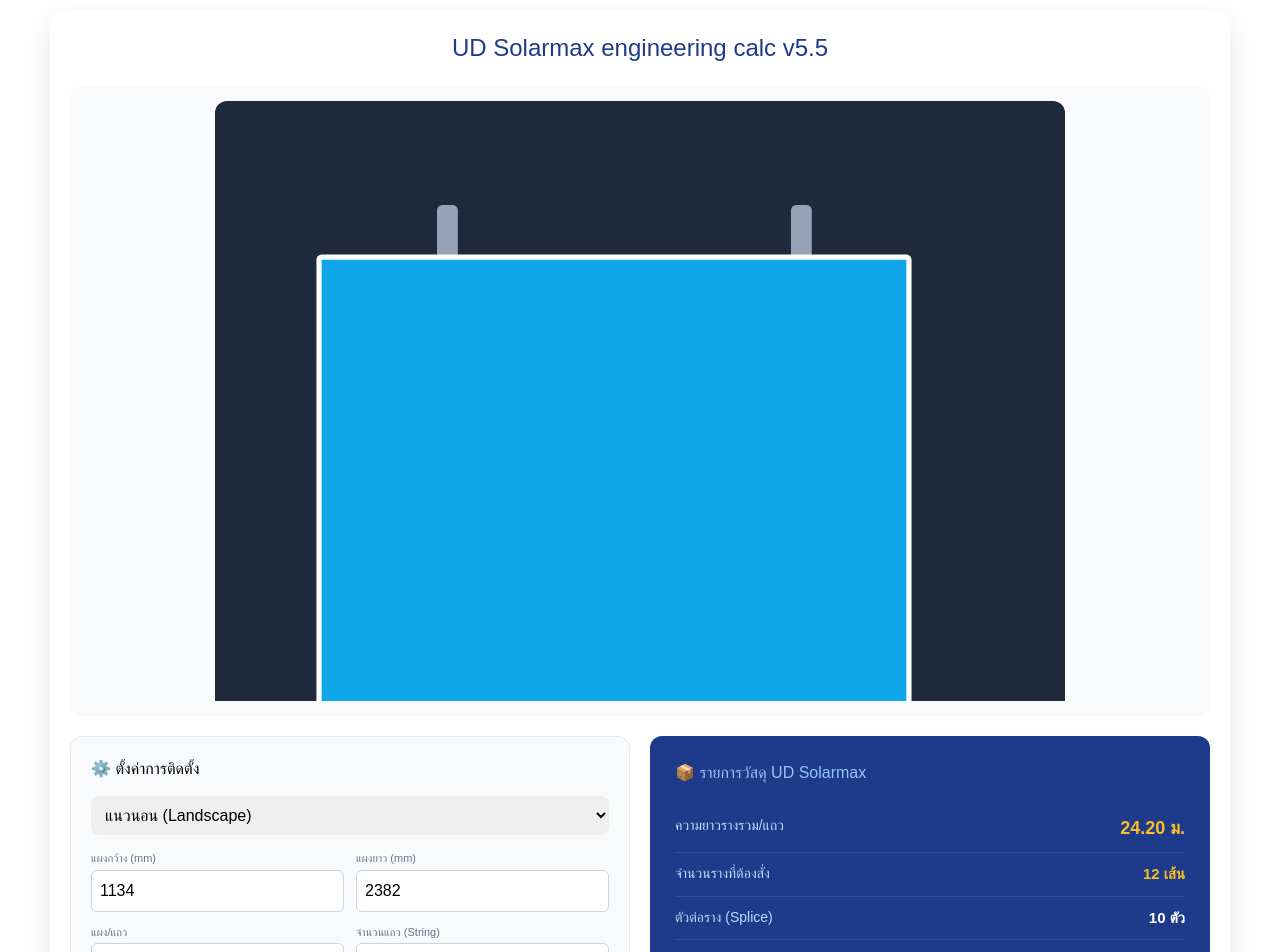
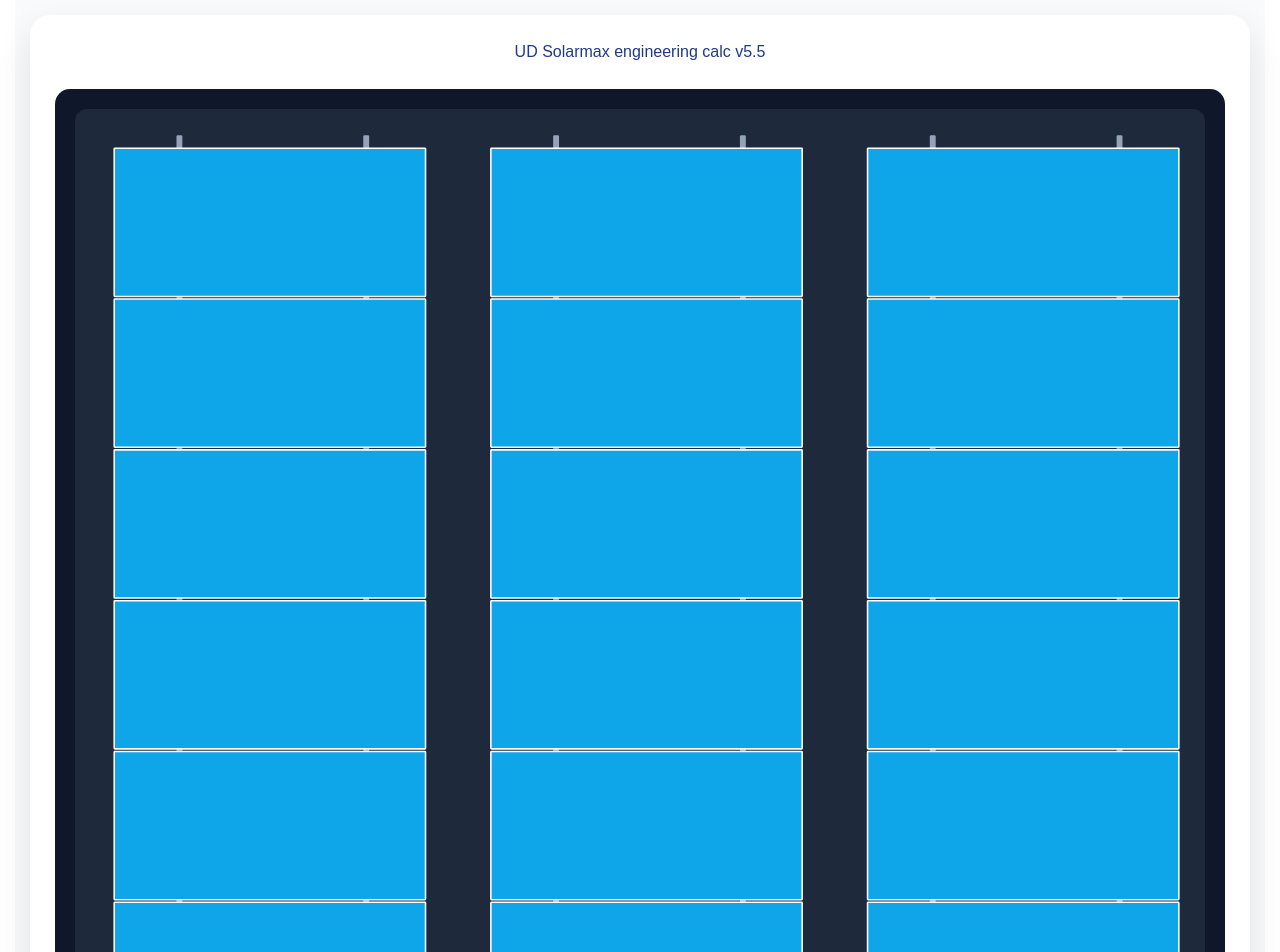
Before and after one commit to udsolarmax/udsolarmax_pv_calulation, a React (Create React App) app: page / in a window 1280 px wide. Shown: the top 952 px of the page. Built offline with nearby package versions, Linux system fonts and the light colour scheme.

Commit message:
Update App.js

```diff
--- a/src/App.js
+++ b/src/App.js
@@ -5,7 +5,7 @@
   const [panelLength, setPanelLength] = useState(2382);
   const [panelOrientation, setPanelOrientation] = useState('horizontal');
   const [panelCountPerString, setPanelCountPerString] = useState(10);
-  const [stringCount, setStringCount] = useState(1);
+  const [stringCount, setStringCount] = useState(3);
   const [lFeetSpace, setLFeetSpace] = useState(1200);
   const [railLength, setRailLength] = useState(4200);
   const [midClampSpace, setMidClampSpace] = useState(20);
@@ -21,7 +21,7 @@
     panelTotalDim: 0
   });
 
-  // Logic การคำนวณขนาดตามการวางจริง
+  // กำหนดขนาดตามจริง (แนวนอน: กว้าง = panelLength, สูง = panelWidth)
   const currentW = panelOrientation === 'vertical' ? panelWidth : panelLength;
   const currentL = panelOrientation === 'vertical' ? panelLength : panelWidth;
 
@@ -51,18 +51,18 @@
     const railLenMM = panelsDimMM + (2 * overhang);
 
     if (panelOrientation === 'vertical') {
-      // --- แนวตั้ง (Portrait) เรียงต่อลงด้านล่าง ---
+      // --- แบบแนวตั้ง (Portrait) ---
       const totalW = railLenMM + 400;
-      const totalH = (currentL * stringCount) + (stringCount * 400);
+      const totalH = (currentL * stringCount) + (stringCount * 500);
 
       return (
         <svg viewBox={`-200 -200 ${totalW} ${totalH}`} style={{ width: '100%', height: 'auto', background: '#1e293b', borderRadius: '12px' }}>
           {Array.from({ length: stringCount }).map((_, sIdx) => {
-            const yOff = sIdx * (currentL + 300);
+            const yOff = sIdx * (currentL + 400);
             return (
               <g key={sIdx}>
-                <rect x="0" y={yOff + currentL * 0.2} width={railLenMM} height="40" fill="#94a3b8" rx="10" />
-                <rect x="0" y={yOff + currentL * 0.8} width={railLenMM} height="40" fill="#94a3b8" rx="10" />
+                <rect x="0" y={yOff + currentL * 0.25} width={railLenMM} height="35" fill="#94a3b8" rx="5" />
+                <rect x="0" y={yOff + currentL * 0.75} width={railLenMM} height="35" fill="#94a3b8" rx="5" />
                 {Array.from({ length: panelCountPerString }).map((_, pIdx) => (
                   <rect key={pIdx} x={overhang + (pIdx * (currentW + midClampSpace))} y={yOff} width={currentW} height={currentL} fill="#334155" stroke="#475569" strokeWidth="10" rx="5" />
                 ))}
@@ -72,31 +72,32 @@
         </svg>
       );
     } else {
-      // --- แนวนอน (Landscape) แก้ไขใหม่: เรียงแผงตามแนวยาว และ String เรียงไปทางขวา ---
-      const stringGap = 500; // ระยะห่างระหว่างแถวไปทางขวา
-      const totalW = (currentL * stringCount) + (stringCount * stringGap);
-      const totalH = railLenMM + 400;
+      // --- แบบแนวนอน (Landscape) แก้ไขตามรูปตัวอย่าง: 3 สตริงขนานกันซ้ายไปขวา ---
+      const stringWidth = currentW + 500; // ระยะห่างต่อ 1 สตริง
+      const totalW = stringWidth * stringCount;
+      const totalH = railLenMM + 500;
 
       return (
-        <svg viewBox={`-200 -200 ${totalW} ${totalH}`} style={{ width: '100%', height: 'auto', background: '#1e293b', borderRadius: '12px' }}>
+        <svg viewBox={`-300 -200 ${totalW} ${totalH}`} style={{ width: '100%', height: 'auto', background: '#1e293b', borderRadius: '12px' }}>
           {Array.from({ length: stringCount }).map((_, sIdx) => {
-            const xOff = sIdx * (currentL + stringGap);
+            const xOff = sIdx * stringWidth;
             return (
               <g key={sIdx}>
-                {/* รางแนวดิ่ง 2 เส้นสำหรับยึดแผงแนวนอน */}
-                <rect x={xOff + currentL * 0.2} y="0" width="40" height={railLenMM} fill="#94a3b8" rx="10" />
-                <rect x={xOff + currentL * 0.8} y="0" width="40" height={railLenMM} fill="#94a3b8" rx="10" />
+                {/* รางแนวดิ่ง 2 เส้นสำหรับยึดแผงแนวนอน (ขนานกันไปทางขวา) */}
+                <rect x={xOff + currentW * 0.2} y="0" width="45" height={railLenMM} fill="#94a3b8" rx="10" />
+                <rect x={xOff + currentW * 0.8} y="0" width="45" height={railLenMM} fill="#94a3b8" rx="10" />
 
+                {/* วาดแผงแนวนอนเรียงจากบนลงล่างตามแนวราง */}
                 {Array.from({ length: panelCountPerString }).map((_, pIdx) => (
                   <rect
                     key={pIdx}
                     x={xOff}
-                    y={overhang + (pIdx * (currentW + midClampSpace))}
-                    width={currentL}
-                    height={currentW}
+                    y={overhang + (pIdx * (currentL + midClampSpace))}
+                    width={currentW}
+                    height={currentL}
                     fill="#0ea5e9"
                     stroke="#fff"
-                    strokeWidth="10"
+                    strokeWidth="12"
                     rx="5"
                   />
                 ))}
@@ -109,48 +110,50 @@
   };
 
   return (
-    <div style={{ padding: "10px", maxWidth: "1200px", margin: "0 auto", fontFamily: "sans-serif" }}>
-      <div style={{ backgroundColor: "white", borderRadius: "16px", boxShadow: "0 10px 25px rgba(0,0,0,0.1)", padding: "20px" }}>
-        <h1 style={{ color: "#1e3a8a", textAlign: "center", marginBottom: "20px", fontSize: "24px" }}>UD Solarmax engineering calc v5.5</h1>
+    <div style={{ padding: "15px", maxWidth: "1250px", margin: "0 auto", fontFamily: "sans-serif", backgroundColor: "#f8fafc" }}>
+      <div style={{ backgroundColor: "white", borderRadius: "20px", boxShadow: "0 15px 35px rgba(0,0,0,0.1)", padding: "25px" }}>
+        <h2 style={{ color: "#1e3a8a", textAlign: "center", marginBottom: "25px" }}>UD Solarmax engineering calc v5.5</h2>
 
-        <div style={{ marginBottom: "20px", display: 'flex', justifyContent: 'center', background: '#f8fafc', padding: '15px', borderRadius: '12px' }}>
-          <div style={{ width: '100%', maxWidth: '850px', maxHeight: '600px', overflow: 'auto' }}>
-            {renderVisualizer()}
+        <div style={{ marginBottom: "25px", background: '#0f172a', padding: '20px', borderRadius: '15px' }}>
+          <div style={{ width: '100%', overflowX: 'auto' }}>
+             {renderVisualizer()}
           </div>
         </div>
 
-        <div style={{ display: "grid", gridTemplateColumns: "repeat(auto-fit, minmax(320px, 1fr))", gap: "20px" }}>
-          <div style={{ background: "#f8fafc", padding: "20px", borderRadius: "12px", border: "1px solid #e2e8f0" }}>
-            <h3 style={{ marginBottom: "15px" }}>⚙️ ตั้งค่าการติดตั้ง</h3>
-            <select value={panelOrientation} onChange={(e) => setPanelOrientation(e.target.value)} style={{ width: "100%", padding: "10px", marginBottom: "15px", borderRadius: "8px" }}>
+        <div style={{ display: "grid", gridTemplateColumns: "repeat(auto-fit, minmax(350px, 1fr))", gap: "25px" }}>
+          {/* ส่วนตั้งค่า */}
+          <div style={{ background: "#ffffff", padding: "25px", borderRadius: "15px", border: "1px solid #e2e8f0" }}>
+            <h3 style={{ marginBottom: "20px", fontSize: "18px", color: "#334155" }}>⚙️ ตั้งค่าการติดตั้ง</h3>
+            <select value={panelOrientation} onChange={(e) => setPanelOrientation(e.target.value)} style={{ width: "100%", padding: "12px", marginBottom: "20px", borderRadius: "10px", border: "1px solid #cbd5e1", fontSize: "16px" }}>
               <option value="horizontal">แนวนอน (Landscape)</option>
               <option value="vertical">แนวตั้ง (Portrait)</option>
             </select>
-            <div style={{ display: "grid", gridTemplateColumns: "1fr 1fr", gap: "12px" }}>
+            <div style={{ display: "grid", gridTemplateColumns: "1fr 1fr", gap: "15px" }}>
               <InputBlock label="แผงกว้าง (mm)" value={panelWidth} onChange={setPanelWidth} />
               <InputBlock label="แผงยาว (mm)" value={panelLength} onChange={setPanelLength} />
-              <InputBlock label="แผง/แถว" value={panelCountPerString} onChange={setPanelCountPerString} />
-              <InputBlock label="จำนวนแถว (String)" value={stringCount} onChange={setStringCount} />
-              <InputBlock label="ระยะเหลือปลายราง (mm)" value={overhang} onChange={setOverhang} />
-              <InputBlock label="Mid Clamp (mm)" value={midClampSpace} onChange={setMidClampSpace} />
+              <InputBlock label="แผง/สตริง" value={panelCountPerString} onChange={setPanelCountPerString} />
+              <InputBlock label="จำนวนสตริง" value={stringCount} onChange={setStringCount} />
+              <InputBlock label="ระยะหัว-ท้ายราง (mm)" value={overhang} onChange={setOverhang} />
+              <InputBlock label="ระยะห่างแผง (mm)" value={midClampSpace} onChange={setMidClampSpace} />
               <InputBlock label="ระยะ L-Feet (mm)" value={lFeetSpace} onChange={setLFeetSpace} />
               <InputBlock label="รางมาตรฐาน (mm)" value={railLength} onChange={setRailLength} />
             </div>
           </div>
 
-          <div style={{ background: "#1e3a8a", color: "white", padding: "25px", borderRadius: "12px" }}>
-            <h3 style={{ color: "#93c5fd", marginBottom: "20px" }}>📦 รายการวัสดุ UD Solarmax</h3>
-            <ResultRow label="ความยาวรางรวม/แถว" value={`${results.totalRailLength} ม.`} highlight />
+          {/* ส่วนผลลัพธ์ */}
+          <div style={{ background: "#1e3a8a", color: "white", padding: "30px", borderRadius: "15px" }}>
+            <h3 style={{ color: "#93c5fd", marginBottom: "25px", fontSize: "18px" }}>📦 รายการวัสดุ UD Solarmax</h3>
+            <ResultRow label="ความยาวราง/แถว" value={`${results.totalRailLength} ม.`} highlight />
             <ResultRow label="จำนวนรางที่ต้องสั่ง" value={`${results.totalRailsNeeded} เส้น`} highlightColor="#fbbf24" />
             <ResultRow label="ตัวต่อราง (Splice)" value={`${results.splices} ตัว`} />
             <ResultRow label="L-Feet" value={`${results.lFeetCount} ตัว`} />
             <ResultRow label="Middle Clamp" value={`${results.midClamps} ตัว`} />
             <ResultRow label="End Clamp" value={`${results.endClamps} ตัว`} />
             <button onClick={() => {
-              const text = `☀️ UD Solarmax: รวม ${stringCount} แถว, ราง ${results.totalRailLength}ม. (${results.totalRailsNeeded}เส้น), L-Feet ${results.lFeetCount}ตัว`;
+              const text = `☀️ UD Solarmax: รวม ${stringCount} สตริง, ใช้ราง ${results.totalRailsNeeded} เส้น, L-Feet ${results.lFeetCount} ตัว`;
               navigator.clipboard.writeText(text);
-              alert("คัดลอกสรุปแล้ว!");
-            }} style={{ width: "100%", marginTop: "20px", padding: "15px", background: "#10b981", color: "white", border: "none", borderRadius: "8px", fontWeight: "bold", cursor: "pointer" }}>📋 คัดลอกสรุปข้อมูล</button>
+              alert("คัดลอกข้อมูลสรุปเรียบร้อย!");
+            }} style={{ width: "100%", marginTop: "25px", padding: "15px", background: "#10b981", color: "white", border: "none", borderRadius: "10px", fontWeight: "bold", cursor: "pointer", fontSize: "16px" }}>📋 คัดลอกส่ง Line</button>
           </div>
         </div>
       </div>
@@ -160,14 +163,14 @@
 
 const InputBlock = ({ label, value, onChange }) => (
   <div>
-    <label style={{ display: "block", fontSize: "11px", color: "#64748b", marginBottom: "3px" }}>{label}</label>
-    <input type="number" value={value} onChange={e => onChange(Number(e.target.value))} style={{ width: "100%", padding: "8px", border: "1px solid #cbd5e1", borderRadius: "6px" }} />
+    <label style={{ display: "block", fontSize: "12px", color: "#64748b", marginBottom: "5px" }}>{label}</label>
+    <input type="number" value={value} onChange={e => onChange(Number(e.target.value))} style={{ width: "100%", padding: "10px", border: "1px solid #cbd5e1", borderRadius: "8px" }} />
   </div>
 );
 
 const ResultRow = ({ label, value, highlight, highlightColor = "white" }) => (
-  <div style={{ display: "flex", justifyContent: "space-between", padding: "10px 0", borderBottom: "1px solid rgba(255,255,255,0.1)" }}>
-    <span style={{ fontSize: "14px", color: "#bfdbfe" }}>{label}</span>
-    <span style={{ fontWeight: "bold", fontSize: highlight ? "18px" : "15px", color: highlight ? "#fbbf24" : highlightColor }}>{value}</span>
+  <div style={{ display: "flex", justifyContent: "space-between", padding: "12px 0", borderBottom: "1px solid rgba(255,255,255,0.1)" }}>
+    <span style={{ fontSize: "15px", color: "#bfdbfe" }}>{label}</span>
+    <span style={{ fontWeight: "bold", fontSize: highlight ? "20px" : "16px", color: highlight ? "#fbbf24" : highlightColor }}>{value}</span>
   </div>
 );
```
